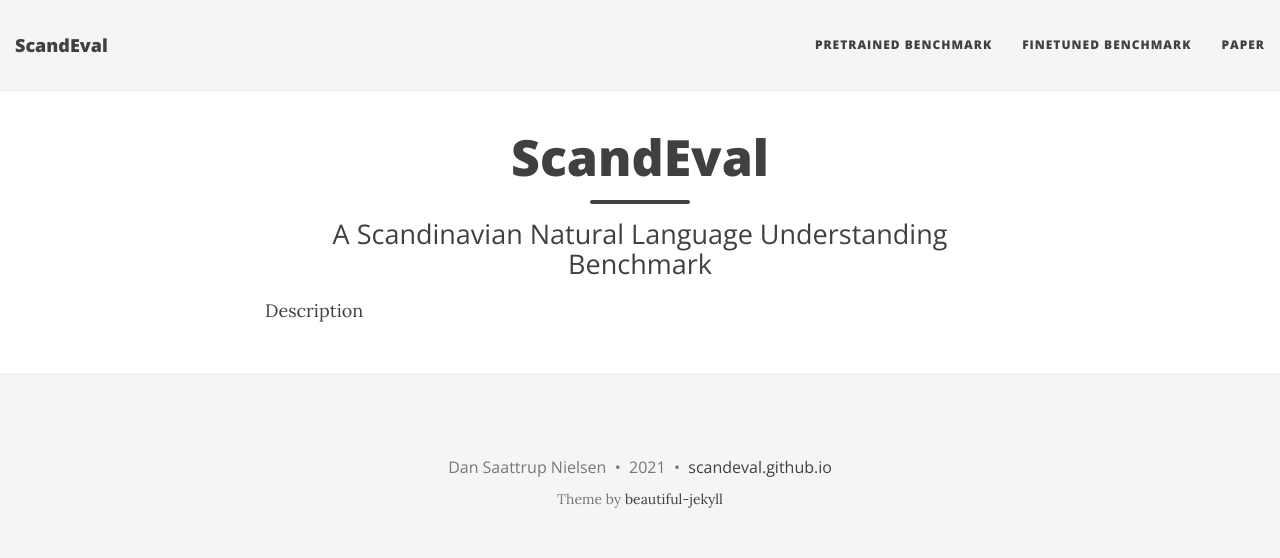
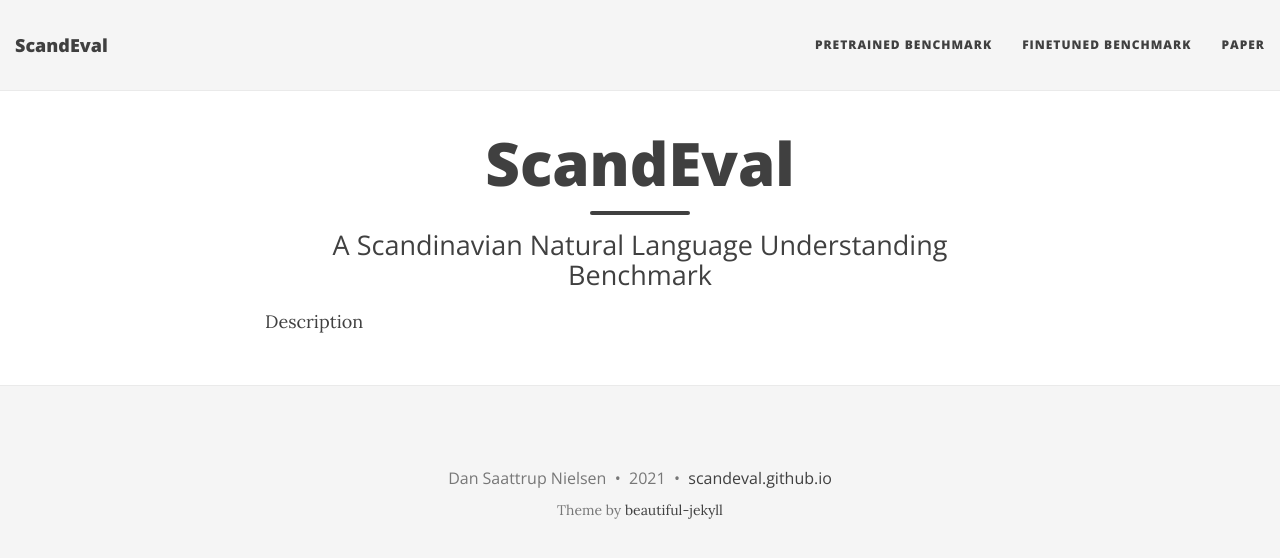
Before and after one commit to ScandEval/scandeval.github.io, a Jekyll site: the page built from index.html, in a window 1280 px wide. Shown: the top 558 px of the page. Built offline with Jekyll 4.4.1, drawn with Linux system fonts in a browser that asks for light colours; nearby versions of some CDN libraries; a script that is not in the unit is left out; the list of posts is cut into pages by our own code.

Commit message:
feat: Increase title size to 60px

```diff
--- a/css/main.css
+++ b/css/main.css
@@ -531,7 +531,7 @@ footer .theme-by {
     padding: 150px 0;
   }
   .intro-header .page-heading h1 {
-    font-size: 50px;
+    font-size: 60px;
     /* font-size: 80px; */
   }
   .intro-header .post-heading h1 {
```
